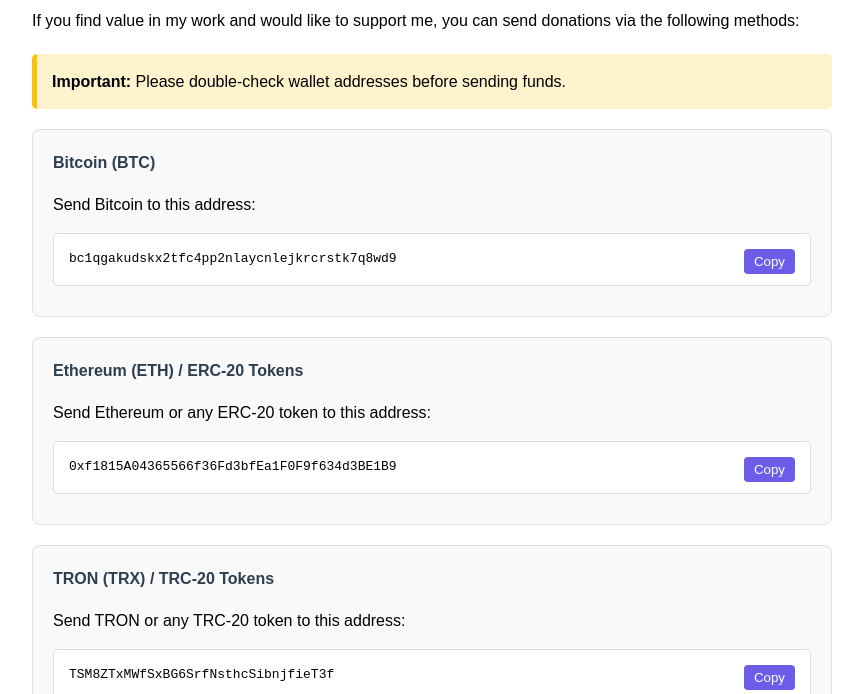
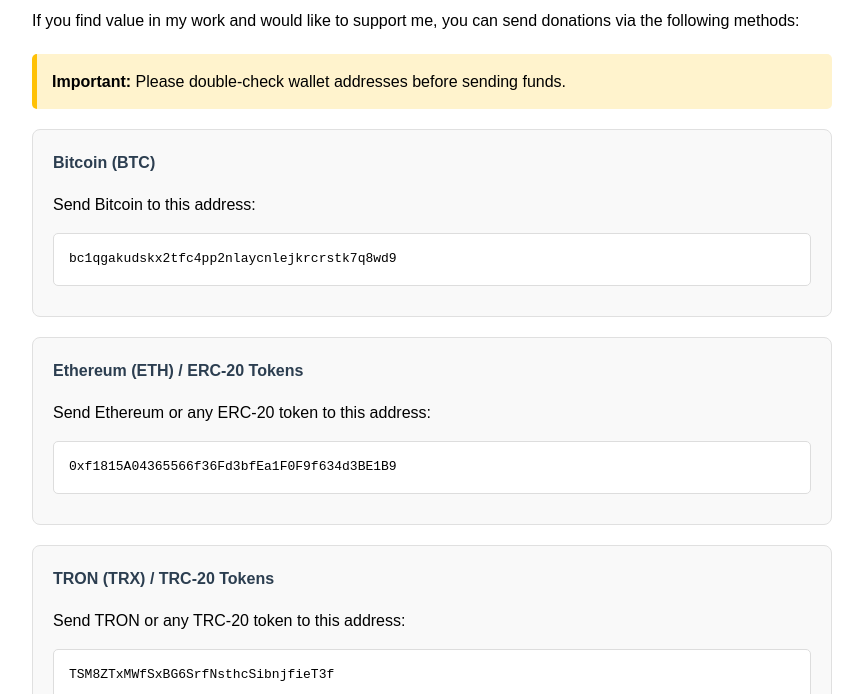
Before and after one commit to PJKing1388/Personal-Website, a plain HTML site: page Donate.html in a window 1280 px wide. Shown: the part 106-800 px from the top of the page, without its empty margins (208-1071 px from the left). Drawn offline with Linux system fonts and the light colour scheme.

Commit message:
New image and bug fix

```diff
--- a/Donate.html
+++ b/Donate.html
@@ -33,21 +33,6 @@
             margin: 10px 0;
             position: relative;
         }
-        .copy-btn {
-            background: #6c5ce7;
-            color: white;
-            border: none;
-            padding: 5px 10px;
-            border-radius: 4px;
-            cursor: pointer;
-            float: right;
-            transition: all 0.3s ease;
-        }
-        .copy-btn:hover {
-            background: #a29bfe;
-            transition: 0.5s;
-            opacity: 0.6;
-        }
         .payment-method {
             font-weight: bold;
             margin-bottom: 10px;
@@ -76,7 +61,6 @@
         <p>Send Bitcoin to this address:</p>
         <div class="wallet-address" id="btc-address">
             bc1qgakudskx2tfc4pp2nlaycnlejkrcrstk7q8wd9
-            <button class="copy-btn" onclick="copyToClipboard('btc-address')">Copy</button>
         </div>
     </div>
 
@@ -85,7 +69,6 @@
         <p>Send Ethereum or any ERC-20 token to this address:</p>
         <div class="wallet-address" id="eth-address">
             0xf1815A04365566f36Fd3bfEa1F0F9f634d3BE1B9
-            <button class="copy-btn" onclick="copyToClipboard('eth-address')">Copy</button>
         </div>
     </div>
 
@@ -94,7 +77,6 @@
         <p>Send TRON or any TRC-20 token to this address:</p>
         <div class="wallet-address" id="trx-address">
             TSM8ZTxMWfSxBG6SrfNsthcSibnjfieT3f
-            <button class="copy-btn" onclick="copyToClipboard('trx-address')">Copy</button>
         </div>
     </div>
 
@@ -103,11 +85,9 @@
         <p>You can send funds directly to my card:</p>
         <div class="wallet-address" id="card-number">
             5557 8510 2625 9561
-            <button class="copy-btn" onclick="copyToClipboard('card-number')">Copy</button>
         </div>
         <div class="wallet-address" id="iban">
             IR670690063901201855480001
-            <button class="copy-btn" onclick="copyToClipboard('iban')">Copy</button>
         </div>
     </div>
 </body>
```
Also changed, not shown: index.html (+1 -1 lines), undefined - Imgur.jpg.
